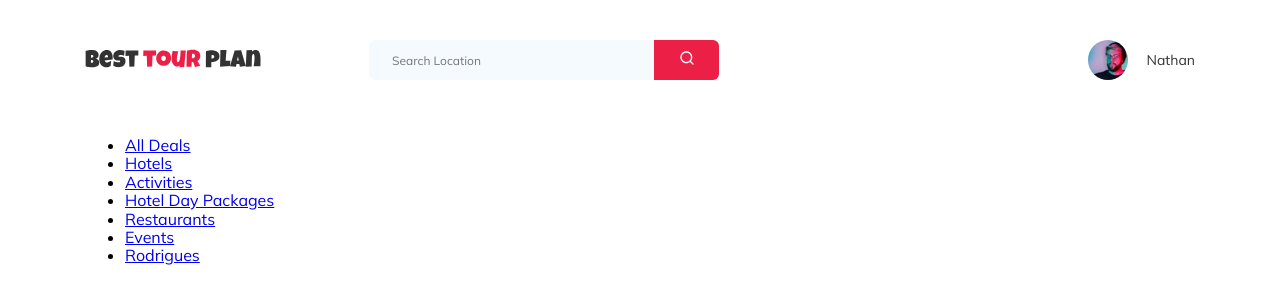
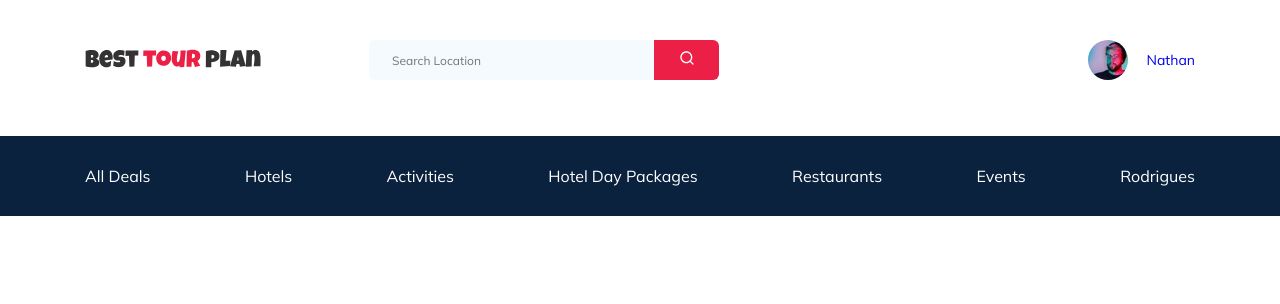
Before and after one commit to andreymslkv/tour-plan, a plain HTML site: page index.html in a window 1280 px wide. Drawn offline with Linux system fonts and the light colour scheme.

Commit message:
create: header

```diff
--- a/index.html
+++ b/index.html
@@ -35,7 +35,10 @@
         <!-- /.user -->
       </div>
       <!-- /.header-top -->
-
+    </div>
+    <!-- /.container -->
+    <nav class="header__nav">
+      <div class="container">
         <ul class="header-menu">
           <li class="header-menu__item">
             <a href="#" class="header-menu__link">All Deals</a>
@@ -59,9 +62,11 @@
             <a href="#" class="header-menu__link">Rodrigues</a>
           </li>
         </ul>
-      <!-- /.header-menu -->
       </div>
       <!-- /.container -->
+    </nav>
+    <!-- /.header-menu -->
+
   </header>
 
 </body>
--- a/sass/_settings.sass
+++ b/sass/_settings.sass
@@ -3,7 +3,7 @@
 
 body
   font-family: 'Mulish', sans-serif
-  color: $text-color
+  color: #333333
 
 .container
   max-width: 1110px
--- a/sass/_variables.sass
+++ b/sass/_variables.sass
@@ -1,2 +1 @@
 $primary: #ec1f46
-$text-color: #333333
--- a/sass/blocks/_header.sass
+++ b/sass/blocks/_header.sass
@@ -49,5 +49,17 @@
     font-size: 14px
     line-height: 18px
 
+.header__nav
+  background-color: #0a223d
+
 .header-menu
+  height: 80px
+  padding-left: 0
   display: flex
+  align-items: center
+  justify-content: space-between
+  &__item
+    list-style: none
+  &__link
+    text-decoration: none
+    color: #fff
```
Also changed, not shown: css/style.css, 1 other file. Lines whose indentation alone changed are shown as unchanged.
